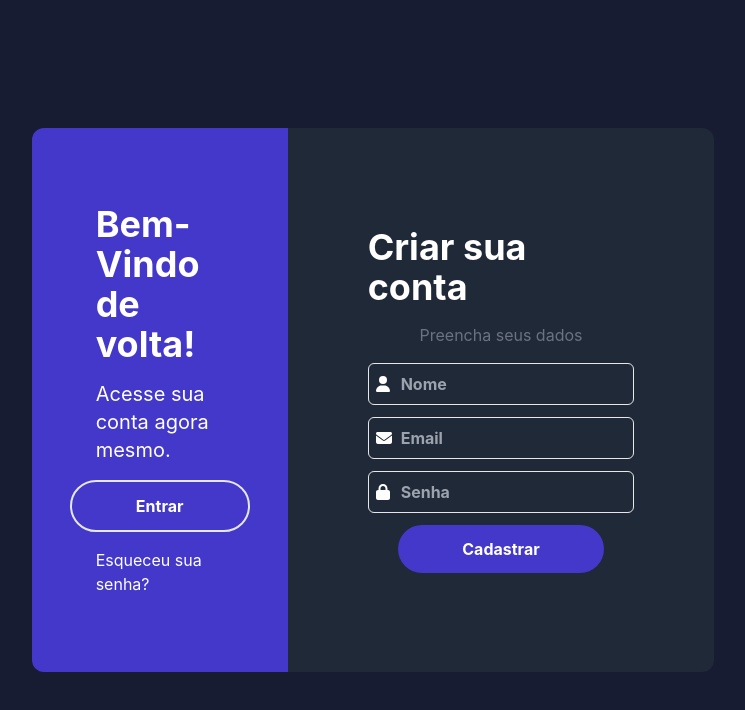
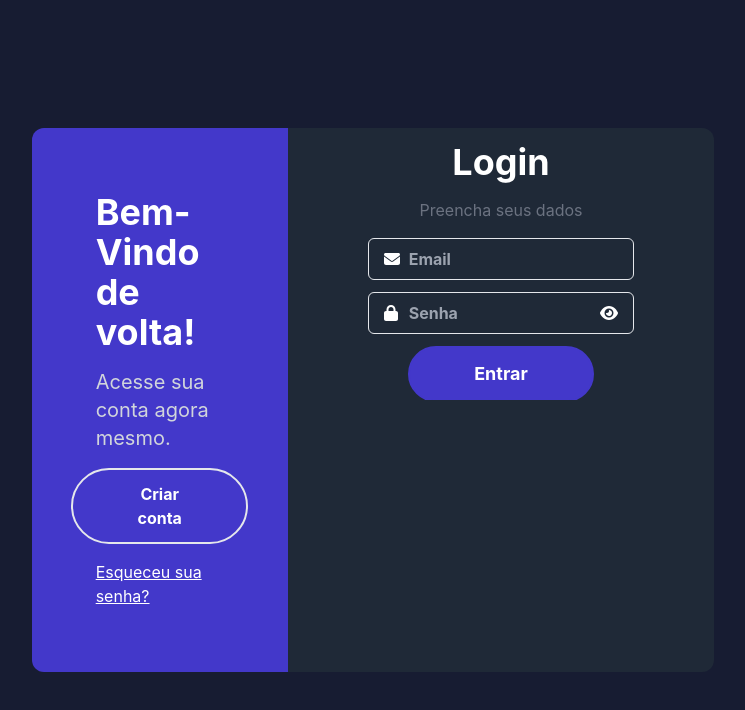
Before and after one commit to MauroSergio10/Estacionamento, a React (Create React App) app: page / in a window 1280 px wide. Shown: the top 710 px of the page, without its empty margins (267-1012 px from the left). Built offline with nearby package versions, Linux system fonts and the light colour scheme.

Commit message:
Login Screen

```diff
--- a/src/Pages/Login.js
+++ b/src/Pages/Login.js
@@ -1,35 +1,88 @@
-import React from "react";
+import React, { useState } from "react";
 import { FontAwesomeIcon } from '@fortawesome/react-fontawesome';
-import { faUser, faLock, faEnvelope } from '@fortawesome/free-solid-svg-icons';
+import { faUser, faLock, faEnvelope, faEye, faEyeSlash } from '@fortawesome/free-solid-svg-icons';
 
 function Login() {
+    const [showPassword, setShowPassword] = useState(false);
+    const [div, setDiv] = useState('Login');
+
+    const togglePasswordVisibility = () => {
+        setShowPassword(!showPassword);
+    };
     return (
         <div className="flex justify-center items-center text-white w-full h-screen py-32">
             <div className="bg-indigo-700 h-full flex justify-center items-center flex-col px-16 w-1/5 space-y-4 rounded-l-xl">
                 <h1 className="w-full text-4xl font-bold ">Bem-Vindo de volta!</h1>
-                <h1 className="w-full text-xl">Acesse sua conta agora mesmo.</h1>
-                <button className="border-2 rounded-full px-16 py-3 font-bold">Entrar</button>
-                <a className="w-full">Esqueceu sua senha?</a>
+                <h1 className="w-full text-xl text-gray-300">Acesse sua conta agora mesmo.</h1>
+                <button className="border-2 rounded-full px-16 py-3 font-bold hover:bg-indigo-800 hover:border-indigo-800 transition-all duration-300 ease-in-out"
+                    onClick={
+                        () => {
+                            div === 'Login' ? setDiv('Cadastro') : setDiv('Login');
+                        }
+                    }
+                >
+                    {div === 'Login' ? 'Criar conta' : 'Já tenho conta'}
+                </button>
+
+                <a
+                    onClick={() => setDiv('AlterarSenha')}
+                    className="w-full cursor-pointer underline ">Esqueceu sua senha?</a>
             </div>
             <div className="flex flex-col h-full bg-gray-800 w-1/3 px-20 rounded-r-xl justify-center items-center space-y-4">
+                <div className={`w-full flex flex-col space-y-4 justify-center items-center transition-all duration-1000 ease-in-out overflow-hidden transition-opacity
+                ${div === 'Cadastro' ? 'h-full opacity-100' : 'h-0 opacity-0'}`}>
                     <h1 className="text-4xl font-bold">Criar sua conta</h1>
                     <p className="text-gray-500">Preencha seus dados</p>
                     <form className="flex flex-col w-full space-y-3 justify-center items-center">
                         <div className="relative w-full flex justify-center items-center">
-                        <FontAwesomeIcon icon={faUser} className="absolute left-2" />
-                        <input className="border rounded-md bg-transparent w-full px-4 py-2 font-bold pl-8" type="text" placeholder="Nome" />
+                            <FontAwesomeIcon icon={faUser} className="absolute  left-4" />
+                            <input className="border rounded-md bg-transparent w-full px-4 py-2 font-bold pl-10" type="text" placeholder="Nome" />
                         </div>
                         <div className="relative w-full flex justify-center items-center">
-                        <FontAwesomeIcon icon={faEnvelope} className="absolute left-2" />
-                        <input className="border rounded-md bg-transparent w-full px-4 py-2 font-bold pl-8" type="email" placeholder="Email" />
+                            <FontAwesomeIcon icon={faEnvelope} className="absolute  left-4" />
+                            <input className="border rounded-md bg-transparent w-full py-2 font-bold pl-10" type="email" placeholder="Email" />
                         </div>
-                    <div className="relative w-full flex justify-center items-center">
-                        <FontAwesomeIcon icon={faLock} className="absolute left-2" />
-                        <input className="border rounded-md bg-transparent w-full px-4 py-2 font-bold pl-8" type="password" placeholder="Senha" />
+                        <div className="relative w-full flex justify-center items-center ">
+                            <FontAwesomeIcon icon={faLock} className="absolute left-4" />
+                            <input className="border rounded-md bg-transparent w-full px-4 py-2 font-bold pl-10" type={showPassword ? "text" : "password"} placeholder="Senha" />
+                            <FontAwesomeIcon icon={showPassword ? faEyeSlash : faEye} onClick={togglePasswordVisibility} className="absolute right-4 cursor-pointer" />
                         </div>
-                    <button className="bg-indigo-700 rounded-full px-16 py-3 font-bold">Cadastrar</button>
+                        <button className="bg-indigo-700 rounded-full px-16 py-3 font-bold text-lg border-2 border-indigo-700 hover:text-indigo-700 hover:bg-transparent transition-all duration-300 ease-in-out
+                    ">Cadastrar</button>
                     </form>
                 </div>
+                <div className={`w-full h-full flex flex-col space-y-4 justify-center items-center transition-all duration-1000 ease-in-out overflow-hidden transition-opacity  ${div === 'Login' ? 'h-full opacity-100' : 'h-0 opacity-0'} `}>
+                    <h1 className="text-4xl font-bold">Login</h1>
+                    <p className="text-gray-500">Preencha seus dados</p>
+                    <form className="flex flex-col w-full space-y-3 justify-center items-center">
+                        <div className="relative w-full flex justify-center items-center">
+                            <FontAwesomeIcon icon={faEnvelope} className="absolute  left-4" />
+                            <input className="border rounded-md bg-transparent w-full py-2 font-bold pl-10" type="email" placeholder="Email" />
+                        </div>
+                        <div className="relative w-full flex justify-center items-center ">
+                            <FontAwesomeIcon icon={faLock} className="absolute left-4" />
+                            <input className="border rounded-md bg-transparent w-full px-4 py-2 font-bold pl-10" type={showPassword ? "text" : "password"} placeholder="Senha" />
+                            <FontAwesomeIcon icon={showPassword ? faEyeSlash : faEye} onClick={togglePasswordVisibility} className="absolute right-4 cursor-pointer" />
+                        </div>
+                        <button className="bg-indigo-700 rounded-full px-16 py-3 font-bold text-lg border-2 border-indigo-700 hover:text-indigo-700 hover:bg-transparent transition-all duration-300 ease-in-out
+                    ">Entrar</button>
+                    </form>
+                </div>
+                <div className={`w-full h-full flex flex-col space-y-4 justify-center items-center transition-all duration-1000 ease-in-out overflow-hidden transition-opacity  ${div === 'AlterarSenha' ? 'h-full opacity-100' : 'h-0 opacity-0'} `}>
+                    <h1 className="text-4xl font-bold">Alterar Senha</h1>
+                    <p className="text-gray-500">Preencha seus dados</p>
+                    <form className="flex flex-col w-full space-y-3 justify-center items-center">
+                        <div className="relative w-full flex justify-center items-center">
+                            <FontAwesomeIcon icon={faEnvelope} className="absolute  left-4" />
+                            <input className="border rounded-md bg-transparent w-full py-2 font-bold pl-10" type="email" placeholder="Email" />
+                        </div>
+                        <button className="bg-indigo-700 rounded-full px-16 py-3 font-bold text-lg border-2 border-indigo-700 hover:text-indigo-700 hover:bg-transparent transition-all duration-300 ease-in-out
+                    ">Enviar</button>
+                    </form>
+                </div>
+            </div>
+
+
 
         </div>
     );
```
Lines whose indentation alone changed are shown as unchanged.
